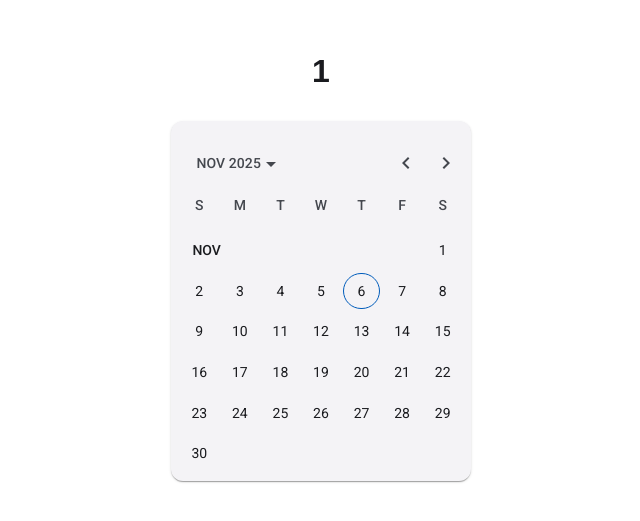
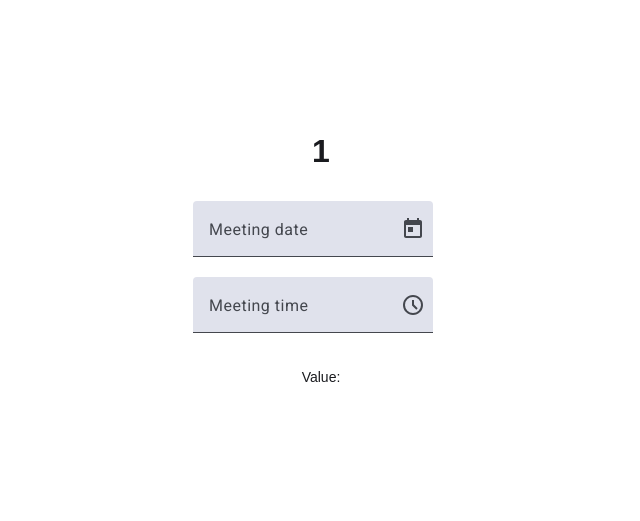
Before and after one commit to ellenvieira18/Organiza_ai, an Angular app in the folder organiza_ai/: page /categorias/1 in a window 1280 px wide. Shown: the part 139-660 px from the top of the page, without its empty margins (287-927 px from the left). Built offline with nearby package versions, Linux system fonts and the light colour scheme.

Commit message:
add angular material de time e date

```diff
--- a/organiza_ai/src/app/Components/selecao-categorias/selecao-categorias.html
+++ b/organiza_ai/src/app/Components/selecao-categorias/selecao-categorias.html
@@ -17,9 +17,59 @@
             <button [class]="classeCategoria">Notas</button>
         </div> -->
 
-         <mat-card class="demo-inline-calendar-card">
+         <!-- <mat-card class="demo-inline-calendar-card">
             <mat-calendar [(selected)]="selected"></mat-calendar>
-        </mat-card>
+        </mat-card> -->
+<!-- ....................................................................... -->
+ <!-- <ol>
+  <li>
+    <mat-form-field>
+      <mat-label>What's your name?</mat-label>
+      <input matInput [(ngModel)]="name" />
+    </mat-form-field>
+  </li>
+  <li>
+    <button matButton="elevated" (click)="openDialog()">Pick one</button>
+  </li>
+  @if (animal()) {
+    <li>
+      You chose: <em>{{animal()}}</em>
+    </li>
+  }
+</ol>
+
+
+<h2 mat-dialog-title>Hi {{data.name}}</h2>
+<mat-dialog-content>
+  <p>What's your favorite animal?</p>
+  <mat-form-field>
+    <mat-label>Favorite Animal</mat-label>
+    <input matInput [(ngModel)]="animal" />
+  </mat-form-field>
+</mat-dialog-content>
+<mat-dialog-actions>
+  <button matButton (click)="onNoClick()">No Thanks</button>
+  <button matButton [mat-dialog-close]="animal()" cdkFocusInitial>Ok</button>
+</mat-dialog-actions> -->
+
+<mat-form-field>
+  <mat-label>Meeting date</mat-label>
+  <input matInput [matDatepicker]="datepicker" [(ngModel)]="value">
+  <mat-datepicker #datepicker/>
+  <mat-datepicker-toggle [for]="datepicker" matSuffix/>
+</mat-form-field>
+
+<mat-form-field>
+  <mat-label>Meeting time</mat-label>
+  <input matInput
+    [matTimepicker]="timepicker"
+    [(ngModel)]="value"
+    [ngModelOptions]="{updateOn: 'blur'}">
+  <mat-timepicker #timepicker/>
+  <mat-timepicker-toggle [for]="timepicker" matSuffix/>
+</mat-form-field>
+
+<p>Value: {{value}}</p>
 
     </div>
 </div>
--- a/organiza_ai/src/app/Components/selecao-categorias/selecao-categorias.scss
+++ b/organiza_ai/src/app/Components/selecao-categorias/selecao-categorias.scss
@@ -1,6 +1,11 @@
 .demo-inline-calendar-card {
   width: 300px;
 }
+
+mat-form-field {
+  margin-right: 16px;
+}
+
 
 
 //Paleta de cores
--- a/organiza_ai/src/app/Components/selecao-categorias/selecao-categorias.ts
+++ b/organiza_ai/src/app/Components/selecao-categorias/selecao-categorias.ts
@@ -1,43 +1,28 @@
-// import { Component, Input } from '@angular/core';
-// import { ActivatedRoute } from '@angular/router';
-// import { ClasseCatogotia_e, CorCategoria_e } from '../../enums/Enum';
-
-// @Component({
-//   selector: 'app-selecao-categorias',
-//   imports: [],
-//   templateUrl: './selecao-categorias.html',
-//   styleUrl: './selecao-categorias.scss'
-// })
-// export class SelecaoCategorias {
-//   categorias: string=""
-//   corCategoria: string=""
-//   classeCategoria: string=""
-//  constructor(private activateRoute: ActivatedRoute) {
-//   this.activateRoute.params.subscribe((params) => {
-//     this.categorias=params['categorias']
-//     this.corCategoria=CorCategoria_e[this.categorias as keyof typeof CorCategoria_e]
-//     console.log(this.corCategoria)
-//     this.classeCategoria=ClasseCatogotia_e[this.categorias as keyof typeof ClasseCatogotia_e]
-
-//   })
-//  }
-// }
-
-import { Component, Input, model} from '@angular/core';
+import { ChangeDetectionStrategy, Component, model, inject, signal} from '@angular/core';
 import { ActivatedRoute } from '@angular/router';
 import { ClasseCatogotia_e, CorCategoria_e } from '../../enums/Enum';
 import {MatDatepickerModule} from '@angular/material/datepicker';
 import {MatCardModule} from '@angular/material/card';
 import {provideNativeDateAdapter} from '@angular/material/core';
+import {FormsModule} from '@angular/forms';
+import {MatButtonModule} from '@angular/material/button';
+import {MatFormFieldModule} from '@angular/material/form-field';
+import {MatInputModule} from '@angular/material/input';
+import {MatTimepickerModule} from '@angular/material/timepicker';
+
 
 @Component({
   selector: 'app-selecao-categorias',
-  providers: [provideNativeDateAdapter()],
-  imports: [MatDatepickerModule, MatCardModule],
+  standalone: true,
+  providers: [provideNativeDateAdapter(), provideNativeDateAdapter()],
+  imports: [MatDatepickerModule, MatTimepickerModule, MatCardModule, MatFormFieldModule, MatInputModule, FormsModule],
+  changeDetection: ChangeDetectionStrategy.OnPush,
   templateUrl: './selecao-categorias.html',
   styleUrl: './selecao-categorias.scss'
 })
 export class SelecaoCategorias {
+  value: Date | null = null;
+
   categorias: string=""
   corCategoria: string=""
   classeCategoria: string=""
@@ -53,3 +38,66 @@ export class SelecaoCategorias {
   })
  }
 }
+export class TimepickerDatepickerIntegrationExample {
+  value: Date | null = null;
+  constructor() {}
+}
+
+
+
+// export interface DialogData {
+//   animal: string;
+//   name: string;
+// }
+
+// /**
+//  * @title Dialog Overview
+//  */
+// @Component({
+//   selector: 'dialog-overview-example',
+//   templateUrl: './selecao-categorias.html',
+//   imports: [MatFormFieldModule, MatInputModule, FormsModule, MatButtonModule],
+//   changeDetection: ChangeDetectionStrategy.OnPush,
+// })
+// export class DialogOverviewExample {
+//   readonly animal = signal('');
+//   readonly name = model('');
+//   readonly dialog = inject(MatDialog);
+
+//   openDialog(): void {
+//     const dialogRef = this.dialog.open(DialogOverviewExampleDialog, {
+//       data: {name: this.name(), animal: this.animal()},
+//     });
+
+//     dialogRef.afterClosed().subscribe(result => {
+//       console.log('The dialog was closed');
+//       if (result !== undefined) {
+//         this.animal.set(result);
+//       }
+//     });
+//   }
+// }
+
+// @Component({
+//   selector: 'dialog-overview-example-dialog',
+//   templateUrl: './selecao-categorias.html',
+//   imports: [
+//     MatFormFieldModule,
+//     MatInputModule,
+//     FormsModule,
+//     MatButtonModule,
+//     MatDialogTitle,
+//     MatDialogContent,
+//     MatDialogActions,
+//     MatDialogClose,
+//   ],
+// })
+// export class DialogOverviewExampleDialog {
+//   readonly dialogRef = inject(MatDialogRef<DialogOverviewExampleDialog>);
+//   readonly data = inject<DialogData>(MAT_DIALOG_DATA);
+//   readonly animal = model(this.data.animal);
+
+//   onNoClick(): void {
+//     this.dialogRef.close();
+//   }
+// }
--- /dev/null
+++ b/organiza_ai/src/app/Components/visao-geral/visao-geral.html
@@ -0,0 +1,14 @@
+<div class="tela">
+    <div class="topo"></div>
+</div>
+
+    <div class="conteudo">
+        <div class="title">
+            <h2>Tarefas geral</h2>
+        </div>
+
+         <!-- <mat-card class="demo-inline-calendar-card">
+            <mat-calendar [(selected)]="selected"></mat-calendar>
+        </mat-card> -->
+
+    </div>
--- /dev/null
+++ b/organiza_ai/src/app/Components/visao-geral/visao-geral.scss
@@ -0,0 +1,49 @@
+// .demo-inline-calendar-card {
+//   width: 300px;
+// }
+
+.tela{
+  .topo{
+    width: 100%;
+    height: 10%;
+    position: fixed;
+    top: 0;
+    left: 0;
+    background-color:#6b21a8;
+    display: flex;
+    justify-content: center;
+    align-items: center;
+    color: #fff;
+  }
+}
+
+.conteudo {
+  display: flex;
+  flex-direction: column;
+  align-items: center;
+  justify-content: center;
+  height: 100%;
+  width: 100%;
+  font-family: 'Poppins', sans-serif;
+
+  .title {
+    color: #6b21a8;
+    font-size: 1rem;
+    // font-weight: 70;
+    margin-bottom: 400px;
+    // margin-top: 60px;
+  }
+}
+// .conteudo {
+//   padding: 20px;
+
+//   .title {
+//     margin-bottom: 16px;
+
+//     h2 {
+//       font-size: 24px;
+//       font-weight: 600;
+//       color: #6b21a8;  // cor de "Visão Geral"
+//     }
+//   }
+// }
--- /dev/null
+++ b/organiza_ai/src/app/Components/visao-geral/visao-geral.ts
@@ -0,0 +1,17 @@
+import { Component } from '@angular/core';
+import { Router } from '@angular/router';
+import {MatDatepickerModule} from '@angular/material/datepicker';
+import {MatCardModule} from '@angular/material/card';
+import {provideNativeDateAdapter} from '@angular/material/core';
+
+@Component({
+  selector: 'app-visao-geral',
+  providers: [provideNativeDateAdapter()],
+  imports: [MatDatepickerModule, MatCardModule],
+  templateUrl: './visao-geral.html',
+  styleUrl: './visao-geral.scss'
+})
+export class VisaoGeral {
+  selected: Date | null = null;
+  constructor(private router: Router) {}
+}
--- a/organiza_ai/src/app/app.html
+++ b/organiza_ai/src/app/app.html
@@ -1 +1 @@
-<router-outlet/>
+<router-outlet>
--- a/organiza_ai/src/app/app.routes.ts
+++ b/organiza_ai/src/app/app.routes.ts
@@ -3,12 +3,14 @@ import { Login } from '../app/Components/login/login';
 import { Cadastro } from '../app/Components/cadastro/cadastro';
 import { Home } from '../app/Components/home/home';
 import { SelecaoCategorias } from './Components/selecao-categorias/selecao-categorias';
+import { VisaoGeral } from './Components/visao-geral/visao-geral';
 
 export const routes: Routes = [
     { path: '', component: Login },
     { path: 'cadastro', component: Cadastro },
     { path: 'home', component: Home },
-    { path: 'categorias/:categorias', component: SelecaoCategorias}
+    { path: 'categorias/:categorias', component: SelecaoCategorias},
+    { path: 'visao-geral', component: VisaoGeral}
 ];
 
 // add rotas
```
Also changed, not shown: 1 other file (tests, documents, lock files or other folders).
